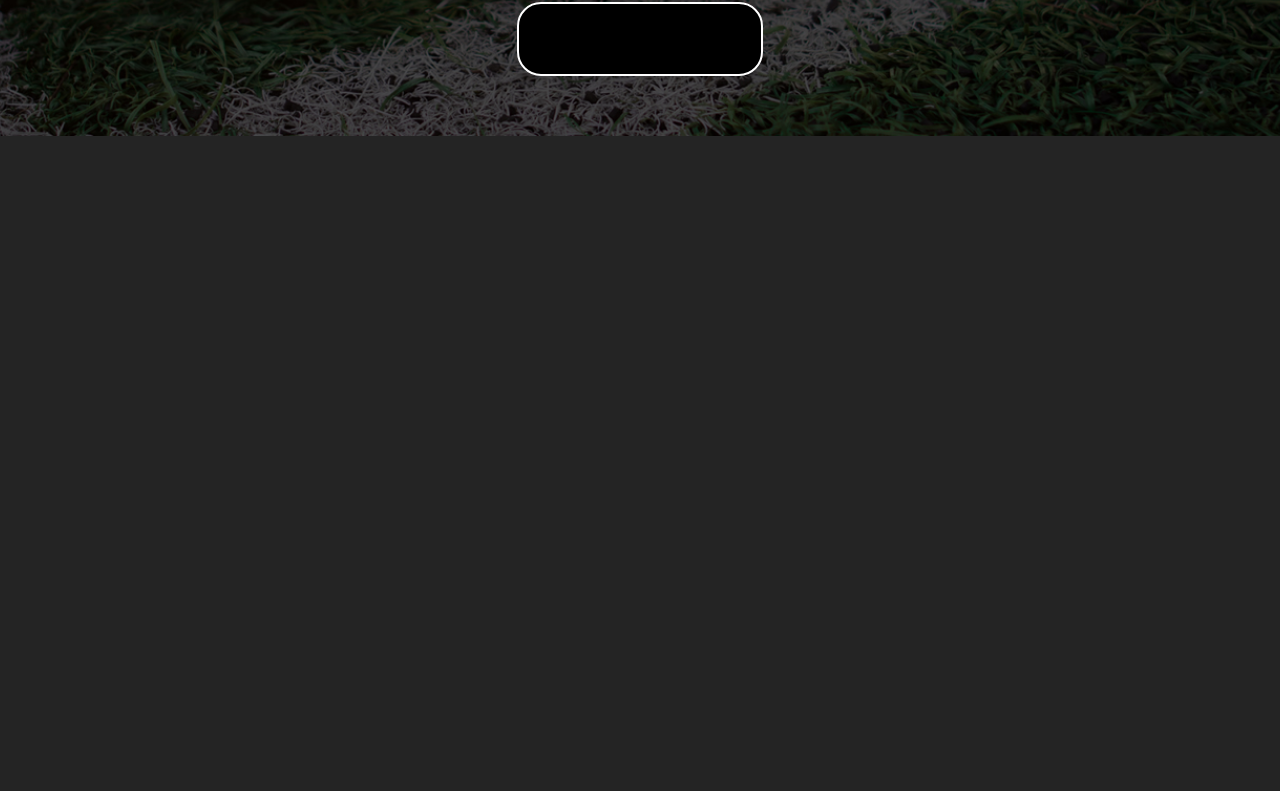
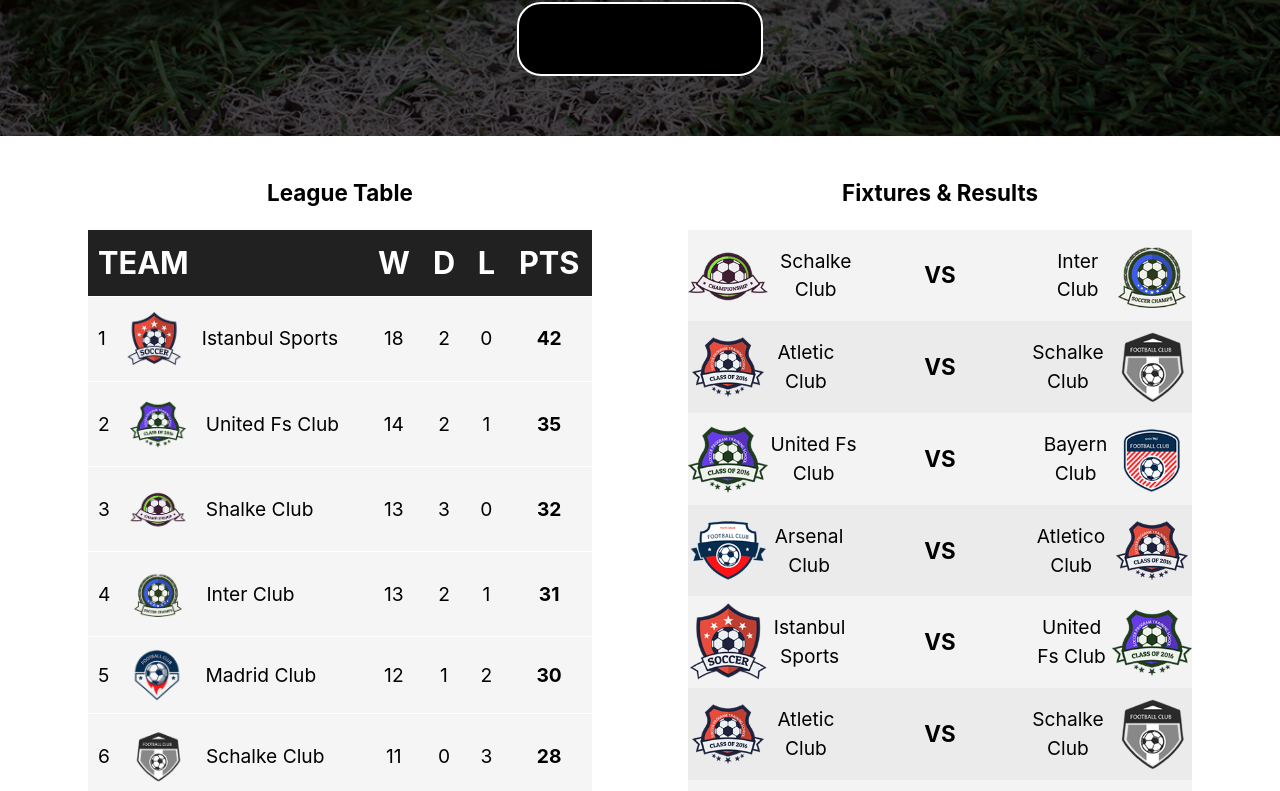
Before and after one commit to AleDelCampo/proj-html-vuejs, a Vue app: page / in a window 1280 px wide. Shown: the part 3060-3851 px from the top of the page. Before the commit the page ends 3196 px from the top, so only its background shows below. Built offline with nearby package versions, Linux system fonts and the light colour scheme.

Commit message:
creata la sezione girone e punteggio partite del campionato.

```diff
--- a/src/App.vue
+++ b/src/App.vue
@@ -3,13 +3,15 @@ import Slider from './components/Slider.vue';
 import Header from './components/Header.vue';
 import UpcomingMatches from './components/UpcomingMatches.vue';
 import PlayerCards from './components/PlayerCards.vue';
+import Table from './components/Table.vue';
 
 export default {
   components: {
     Slider,
     Header,
     UpcomingMatches,
-    PlayerCards
+    PlayerCards,
+    Table
   },
 }
 </script>
@@ -24,6 +26,8 @@ export default {
     <UpcomingMatches></UpcomingMatches>
 
     <PlayerCards></PlayerCards>
+
+    <Table></Table>
   </div>
 </template>
 
--- /dev/null
+++ b/src/components/Table.vue
@@ -0,0 +1,349 @@
+<script>
+export default {
+    data() {
+
+        return {
+
+            teams: [
+                {
+                    number: 1,
+                    logo: '/src/assets/club-1.png',
+                    name: 'Istanbul Sports',
+                    victories: 18,
+                    ties: 2,
+                    lost: 0,
+                    points: 42
+                },
+                {
+                    number: 2,
+                    logo: '/src/assets/club-2.png',
+                    name: 'United Fs Club',
+                    victories: 14,
+                    ties: 2,
+                    lost: 1,
+                    points: 35
+                },
+                {
+                    number: 3,
+                    logo: '/src/assets/club-3.png',
+                    name: 'Shalke Club',
+                    victories: 13,
+                    ties: 3,
+                    lost: 0,
+                    points: 32
+                },
+                {
+                    number: 4,
+                    logo: '/src/assets/club-4.png',
+                    name: 'Inter Club',
+                    victories: 13,
+                    ties: 2,
+                    lost: 1,
+                    points: 31
+                },
+                {
+                    number: 5,
+                    logo: '/src/assets/league-club-5.png',
+                    name: 'Madrid Club',
+                    victories: 12,
+                    ties: 1,
+                    lost: 2,
+                    points: 30
+                },
+                {
+                    number: 6,
+                    logo: '/src/assets/club-6.png',
+                    name: 'Schalke Club',
+                    victories: 11,
+                    ties: 0,
+                    lost: 3,
+                    points: 28
+                },
+                {
+                    number: 7,
+                    logo: '/src/assets/club-7.png',
+                    name: 'Arsenal Club',
+                    victories: 10,
+                    ties: 5,
+                    lost: 0,
+                    points: 26
+                },
+                {
+                    number: 8,
+                    logo: '/src/assets/club-8.png',
+                    name: 'Bayern Club',
+                    victories: 10,
+                    ties: 2,
+                    lost: 2,
+                    points: 24
+                },
+                {
+                    number: 9,
+                    logo: '/src/assets/club-9.png',
+                    name: 'Atletico Club',
+                    victories: 9,
+                    ties: 0,
+                    lost: 4,
+                    points: 20
+                },
+            ],
+
+            matches: [
+                {
+                    firstTeam: { club: "Schalke Club", logo: "/src/assets/club-3.png" },
+                    secondTeam: { club: "Inter Club", logo: "/src/assets/club-4.png" }
+                },
+                {
+                    firstTeam: { club: "Atletic Club", logo: "/src/assets/club-9.png" },
+                    secondTeam: { club: "Schalke Club", logo: "/src/assets/club-6.png" }
+                },
+                {
+                    firstTeam: { club: "United Fs Club", logo: "/src/assets/club-2.png" },
+                    secondTeam: { club: "Bayern Club", logo: "/src/assets/club-8.png" }
+                },
+                {
+                    firstTeam: { club: "Arsenal Club", logo: "/src/assets/club-7.png" },
+                    secondTeam: { club: "Atletico Club", logo: "/src/assets/club-9.png" }
+                },
+                {
+                    firstTeam: { club: "Istanbul Sports", logo: "/src/assets/club-1.png" },
+                    secondTeam: { club: "United Fs Club", logo: "/src/assets/club-2.png" }
+                },
+                {
+                    firstTeam: { club: "Atletic Club", logo: "/src/assets/club-9.png" },
+                    secondTeam: { club: "Schalke Club", logo: "/src/assets/club-6.png" }
+                },
+                {
+                    firstTeam: { club: "United Fs Club", logo: "/src/assets/club-2.png" },
+                    secondTeam: { club: "Bayern Club", logo: "/src/assets/club-8.png" }
+                },
+                {
+                    firstTeam: { club: "Arsenal Club", logo: "/src/assets/club-7.png" },
+                    secondTeam: { club: "Atletico Club", logo: "/src/assets/club-9.png" }
+                },
+                {
+                    firstTeam: { club: "Istanbul Sports", logo: "/src/assets/club-1.png" },
+                    secondTeam: { club: "United Fs Club", logo: "/src/assets/club-2.png" }
+                }
+            ]
+        };
+    }
+};
+</script>
+
+
+<template>
+
+    <div id="container">
+        <div class="tables">
+            <h3>League Table</h3>
+            <div class="tables-cnt">
+                <div class="container-cards">
+                    <table>
+                        <thead>
+                            <tr class="heading">
+                                <th class="start">TEAM</th>
+                                <th>W</th>
+                                <th>D</th>
+                                <th>L</th>
+                                <th class="pts">PTS</th>
+                            </tr>
+                        </thead>
+                        <tbody>
+                            <tr v-for="team in teams">
+                                <td>
+                                    <div class="team-info">
+                                        <span class="team-number">{{ team.number }}</span>
+                                        <img :src="team.logo" alt="Logo Team">
+                                        <span class="team-name">{{ team.name }}</span>
+                                    </div>
+                                </td>
+                                <td>{{ team.victories }}</td>
+                                <td>{{ team.ties }}</td>
+                                <td>{{ team.lost }}</td>
+                                <td class="pts">{{ team.points }}</td>
+                            </tr>
+                        </tbody>
+                    </table>
+                    <div class="final-btn">
+                        View Full League Table
+                    </div>
+                </div>
+            </div>
+        </div>
+
+        <div class="tables">
+            <h3>Fixtures & Results</h3>
+            <div class="tables-cnt">
+                <div id="table-matches">
+                    <div v-for="(match, index) in matches" :class="['match', (index % 2 === 0) ? 'first' : 'second']">
+                        <div class="first-team">
+                            <img :src="match.firstTeam.logo" alt="Team 1 Logo">
+                            <span>{{ match.firstTeam.club }}</span>
+                        </div>
+                        <div class="vs">VS</div>
+                        <div class="second-team">
+                            <img :src="match.secondTeam.logo" alt="Team 2 Logo">
+                            <span>{{ match.secondTeam.club }}</span>
+                        </div>
+                    </div>
+                </div>
+            </div>
+            <div class="final-btn">
+                View Full Fixtures
+            </div>
+        </div>
+    </div>
+
+    <div id="ads"></div>
+
+</template>
+
+
+<style lang="scss" scoped>
+
+#container {
+    width: 100%;
+    background-color: #ffffff;
+    padding: 40px;
+    display: flex;
+    justify-content: space-around;
+}
+
+#table-matches {
+    display: flex;
+    flex-direction: column;
+    align-items: center;
+    justify-content: center;
+    width: 100%;
+
+    img {
+        width: 80px;
+    }
+}
+
+h3 {
+    color: black;
+    font-size: 1.4em;
+    margin-bottom: 20px;
+}
+
+.container-cards {
+    margin: 20px auto;
+    color: black;
+    border-radius: 8px;
+}
+
+.match {
+    display: flex;
+    align-items: center;
+    justify-content: center;
+    width: 100%;
+    gap: 180px;
+    position: relative;
+}
+
+.first-team, .second-team {
+    display: flex;
+    align-items: center;
+    color: black;
+    font-size: 1.2em;
+}
+
+.second-team {
+    flex-direction: row-reverse;
+}
+
+.vs {
+    font-size: 1.4em;
+    font-weight: bold;
+    color: black;
+    position: absolute;
+    left: 50%;
+    top: 50%;
+    transform: translate(-50%, -50%);
+}
+
+.final-btn {
+    height: 90px;
+    background-color: black;
+    color: white;
+    display: flex;
+    align-items: center;
+    justify-content: center;
+    font-weight: bold;
+    font-size: 1.2em;
+    cursor: pointer;
+}
+
+.tables {
+    width: 42%;
+    text-align: center;
+}
+
+.tables-cnt {
+    width: 100%;
+}
+
+.first {
+    background-color: #f3f3f3;
+}
+
+.second {
+    background-color: #ebebeb;
+}
+
+table {
+    width: 100%;
+    border-collapse: collapse;
+    font-size: 1.2em;
+}
+
+th, td {
+    padding: 10px;
+    text-align: center;
+    border-bottom: 1px solid white;
+
+    img {
+        width: 56px;
+    }
+}
+
+tbody {
+    background-color: #f5f5f5;
+}
+
+thead {
+    background-color: #212121;
+    color: white;
+}
+
+.heading {
+    font-size: 1.6em;
+    font-weight: bold;
+}
+
+.pts {
+    font-weight: bold;
+}
+
+.start {
+    text-align: start;
+}
+
+.team-info {
+    display: flex;
+    align-items: center;
+    gap: 20px;
+}
+
+
+#ads {
+    width: 100%;
+    height: 240px;
+    background-image: url(/src/assets/reklam.jpg);
+    background-size: cover;
+    background-position: center;
+}
+
+</style>
--- a/src/components/UpcomingMatches.vue
+++ b/src/components/UpcomingMatches.vue
@@ -107,7 +107,7 @@ h2 {
 }
 
 .vs {
-  font-size: 40px;
+  font-size: 2.4em;
   font-weight: bold;
   margin: 0 10px;
 }
```
